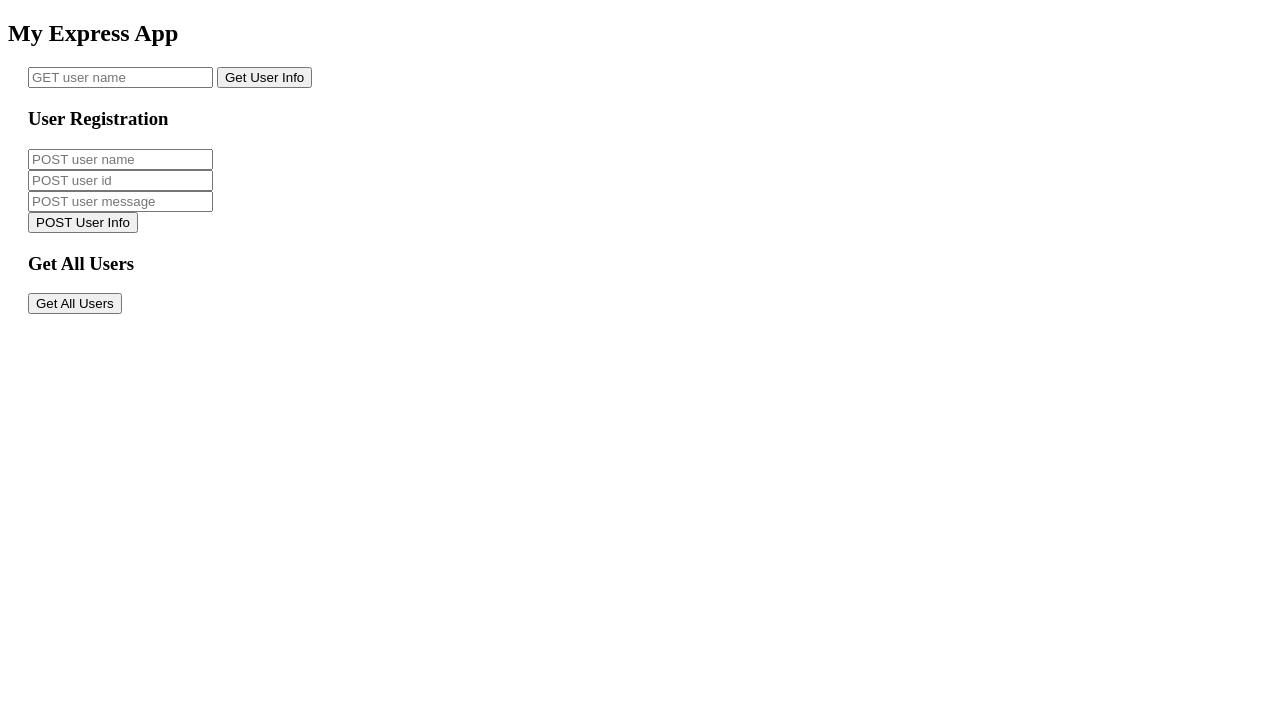
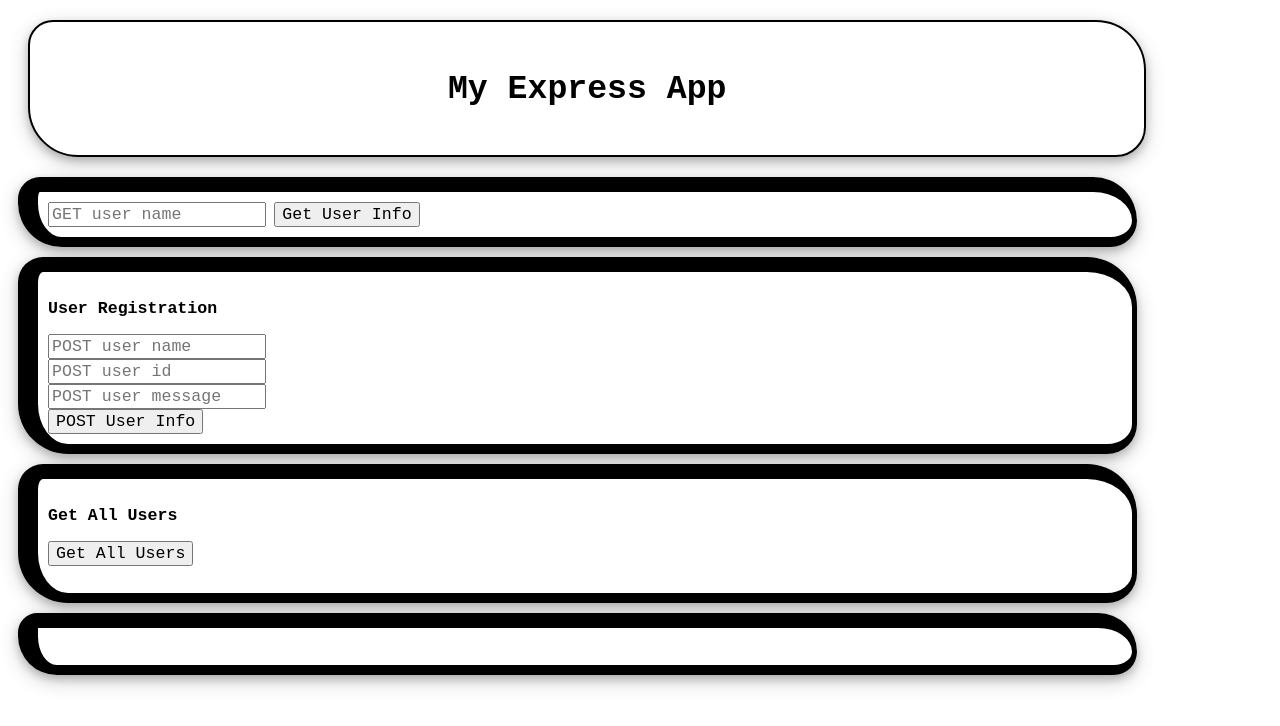
Before and after one commit to Leah-Grace/expressApp, a website: page public/index.html in a window 1280 px wide. Drawn offline with nearby package versions, Linux system fonts and the light colour scheme.

Commit message:
showing app profiles

```diff
--- a/public/index.html
+++ b/public/index.html
@@ -10,26 +10,29 @@
     <link rel="stylesheet" href="style.css">
 </head>
 <body>
+    <div class="flex-container">
     <h2>My Express App</h2>
-    <div id="GETdiv">
+    </div>
+
+    <div class="sub-containers" id="GETdiv">
     <input placeholder="GET user name" id="getuserInfo" type="text">
-    <button onclick="GETUserInfo()">Get User Info</button>
+    <button onclick="GETUserInfo()" id="userInfoButton">Get User Info</button>
     </div>
-<div id="POSTdiv">
+<div id="POSTdiv" class="sub-containers">
     <h3>User Registration</h3>
     <input placeholder="POST user name" id="user-name" type="text"><br>
     <input placeholder="POST user id" id="user-id" type="text"><br>
     <input placeholder="POST user message" id="message" type="text"><br>
     <button onclick="POSTUserInfo()">POST User Info</button>
 </div>
-<div>
+<div class="sub-containers">
     <h3>Get All Users</h3>
 <button onclick="getAllUsers()">Get All Users</button>
 <p id="allUserResult"></p>
 
 
 </div>
-<div id="answerDiv">
+<div id="answerDiv" class="sub-containers">
     <p id="userInfo"></p>
     <p id="userName"></p>
     <p id="userId"></p>
--- a/public/script.js
+++ b/public/script.js
@@ -3,14 +3,20 @@ console.log(`Script runnung`);
 function GETUserInfo() {
     const input = document.getElementById("getuserInfo").value;
     const url = "/showprofile/" + input;
-    //axios .get
 
-    axios.get(url)
-    .then(response => {
-        console.log(response.data);
-        document.getElementById("userInfo").innerText = response.data;
+    axios.get(url).then(response => {
+        console.log("let's go get that profile");
+        console.log(JSON.stringify(response.data[0].username));
+        for (var i = 0; i > response.data.length; i++) {
+        // var user = JSON.stringify(response.data[i].username);
+        // var p = document.createElement("p");
+        // var parent = document.getElementById("userInfoButton");
+        // parent.appendChild(p);
+        // p.innerText = user;
+        console.log(`Checkout ${response.data[0].username}`);
+        }
     });
-}
+};
 
 function POSTUserInfo() {
     const userName = document.getElementById("user-name").value;
--- a/public/style.css
+++ b/public/style.css
@@ -1,3 +1,32 @@
 div {
     margin: 20px
 }
+* {
+    font-family: 'VT323', monospace;
+    font-size: 1.2em;
+}
+
+/*
+<link href="https://fonts.googleapis.com/css?family=VT323" rel="stylesheet">
+*/
+
+.flex-container {
+    text-align: center;
+    padding: 20px;
+    margin: 20px;
+    border: solid black 2px;
+    border-radius: 25px 50px 30px;
+    width: 85%;
+    box-shadow: 0 4px 8px 0 rgba(0, 0, 0, 0.2), 0 6px 20px 0 rgba(0, 0, 0, 0.19);
+}
+
+.sub-containers {
+    font-size: .6em;
+    padding: 10px;
+    margin: 10px;
+    border: solid black 2px;
+    border-radius: 25px 50px 30px;
+    width: 85%;
+    box-shadow: 0 4px 8px 0 rgba(0, 0, 0, 0.2), 0 6px 20px 0 rgba(0, 0, 0, 0.19);
+    border-width: 15px 5px 10px 20px;
+}
```
Also changed, not shown: server.js (+19 -9 lines).
